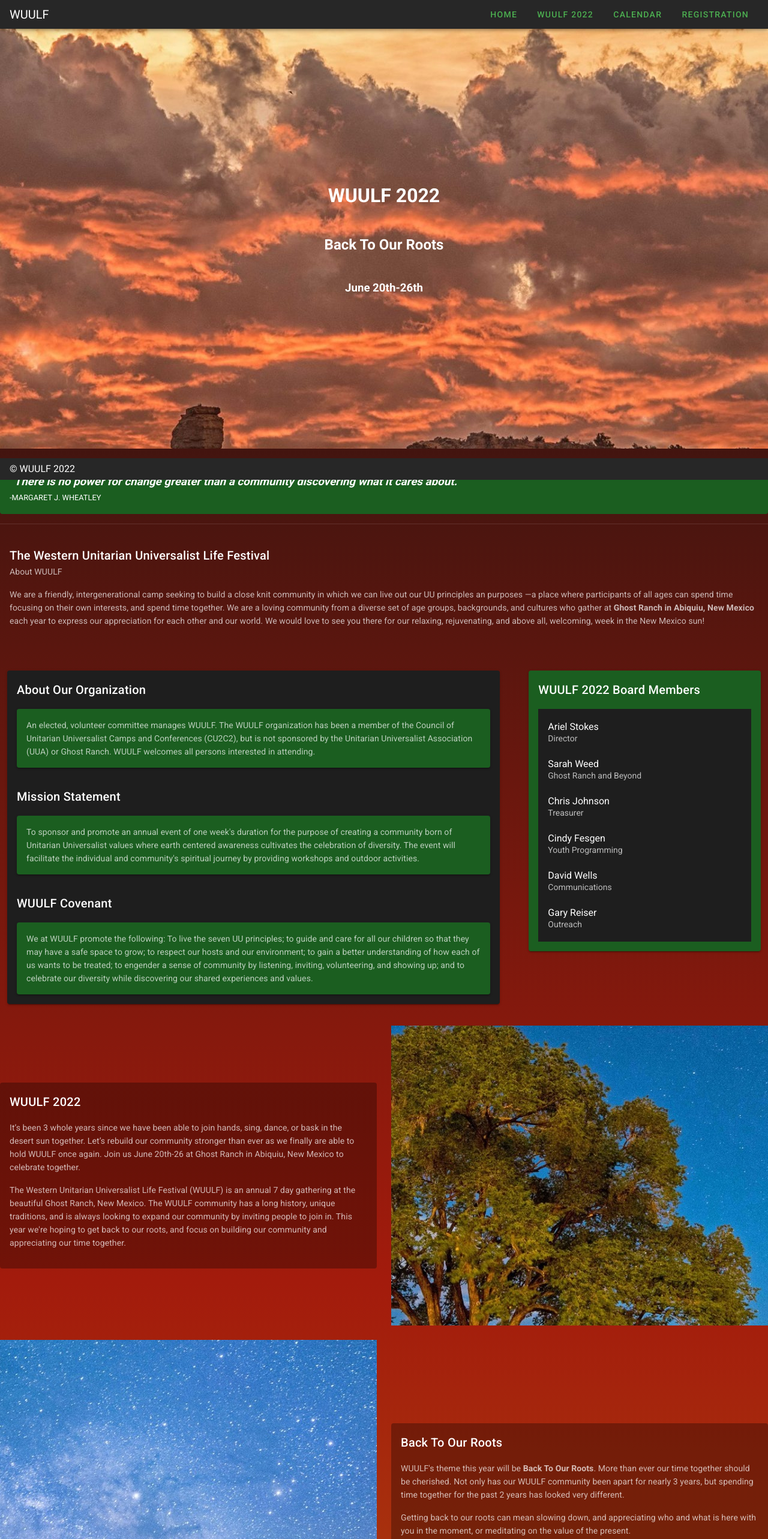
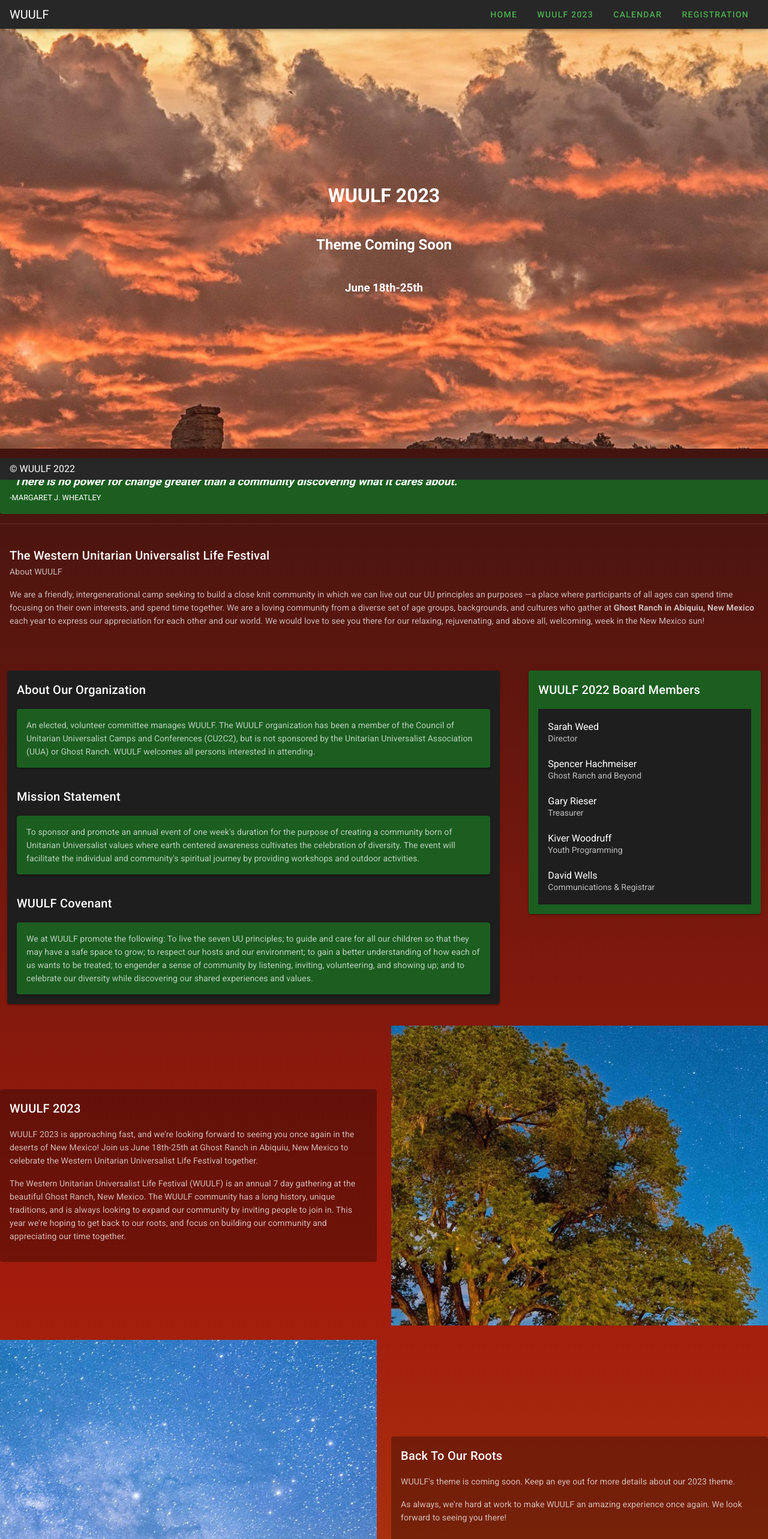
Before and after one commit to DavidWellsTheDeveloper/wuulf-festival, a Nuxt app: page / in a window 1280 px wide. Shown: the top 2566 px of the page at 60% size. Built offline with nearby package versions, Linux system fonts and the light colour scheme.

Commit message:
Update for 2023

```diff
--- a/components/JotForm.vue
+++ b/components/JotForm.vue
@@ -3,19 +3,20 @@
         <v-row justify="center">
             <v-col>
 
+
     <a
       href="javascript:void(
         window.open(
-                    'https://form.jotform.com/220645832594158',
+          'https://form.jotform.com/221655507991059',
           'blank',
           'scrollbars=yes,
           toolbar=no,
-                    width=700,
+          width=900,
           height=500'
         )
       )
     ">
-                WUULF 2022 Registration
+                WUULF 2023 Registration
                 </a>
             </v-col>
         </v-row>
--- a/components/Minister.vue
+++ b/components/Minister.vue
@@ -1,24 +1,18 @@
 <template>
     <v-card class="elevation-0" color="rgba(0,0,0,.3)">
         <v-card-title primary-title>
-            Minister And Theme
+            Minister
         </v-card-title>
         <v-card-text>
             <p>
-                WUULF will not have a dedicated community minister this year. At it's
-                core, WUULF is about the community we are building and growing after
-                being apart for so long. Part of our theme "Back To Our Roots" is
-                about taking ownership of WUULF and making it our own once again.
-                We will draw on our community wisdom to help with ministry this year.
+                We've heard your feedback, and have decided to bring back a dedicated minister
+                for 2023. If you know a minister who would love the WUULF community, and would
+                us in contact with them, feel free to email the WUULF board at
+                <a href="mailto: wuulf@groups.io">wuulf@groups.io</a>
             </p>
             <p>
-                WUULF 2022 will be having rotating community members leading our in
-                gathering worships every morning following breakfast.
-            </p>
-            <p>
-                If you are interested in leading (or coleading) a worship, please contact the board
-                by emailing <a href = "mailto: wuulf@groups.io">wuulf@groups.io</a>. We would love your help to make WUULF
-                amazing!
+                WUULF 2023 will be having our "in
+                gathering" worships every morning following breakfast. For more details see the schedule.
             </p>
         </v-card-text>
     </v-card>
@@ -31,5 +25,10 @@
 </script>
 
 <style lang="scss" scoped>
-
+a:link {
+    color: rgb(98, 168, 192);
+}
+a:visited {
+    color: rgb(98, 168, 192);
+}
 </style>
--- a/components/Nav.vue
+++ b/components/Nav.vue
@@ -3,9 +3,16 @@
         <v-app-bar dense fixed color="#1d467" dark>
             <v-toolbar-title v-text="title" />
             <v-spacer></v-spacer>
-            <v-btn text color="green" v-for="item in items" @click="$vuetify.goTo(item.to, scrollOptions)" :key="item.to">
+            <div v-for="item in items" :key="item.to">
+                <v-btn v-if="onHomePage && item.homeItem" text color="green" @click="$vuetify.goTo(item.to, scrollOptions)">
+                    {{ item.title }}
+                </v-btn>
+
+                <v-btn v-else text type="link" color="green" :href="'/' + item.to">
                 {{ item.title }}
             </v-btn>
+            </div>
+
         </v-app-bar>
     </v-container>
 </template>
@@ -18,27 +25,43 @@
                     {
                         icon: 'mdi-apps',
                         title: 'Home',
-                        to: '#welcome'
+                        to: '#welcome',
+                        homeItem: true
                     },
                     {
-                        title: 'WUULF 2022',
-                        to: '#wuulf2022'
+                        title: 'WUULF 2023',
+                        to: '#wuulf2023',
+                        homeItem: true
                     },
                     {
                         icon: 'mdi-chart-bubble',
                         title: 'Calendar',
-                        to: '#calendar'
+                        to: '#calendar',
+                        homeItem: true
                     },
                     {
                         icon: 'mdi-chart-bubble',
                         title: 'Registration',
-                        to: '#registration'
-                    }
+                        to: '#registration',
+                        homeItem: true
+                    },
+                    // {
+                    //     icon: 'mdi-chart-bubble',
+                    //     title: 'Past WUULF\'s',
+                    //     to: 'pastWuulfs',
+                    //     homeItem: false
+                    // }
                 ],
                 scrollOptions: {
-                    offset: 100
+                    offset: 100,
+                    duration: 800,
                 },
                 title: "WUULF",
+            }
+        },
+        computed: {
+            onHomePage() {
+                return this.$route.path === "/"
             }
         },
     }
--- a/components/Wuulf2022.vue
+++ b/components/Wuulf2023.vue
@@ -1,14 +1,13 @@
 <template>
-    <v-card class="elevation-0" color="rgba(0,0,0,.3)" id="wuulf2022">
+    <v-card class="elevation-0" color="rgba(0,0,0,.3)" id="wuulf2023">
         <v-card-title primary-title>
-            WUULF 2022
+            WUULF 2023
         </v-card-title>
         <v-card-text>
             <p>
-              It’s been 3 whole years since we have been able to join hands, sing, dance, or bask in the
-              desert sun together. Let’s rebuild our community stronger than ever as we finally are able
-              to hold WUULF once again. Join us June 20th-26 at Ghost Ranch in Abiquiu, New Mexico to
-              celebrate together.
+                WUULF 2023 is approaching fast, and we're looking forward to seeing you once again in
+                the deserts of New Mexico! Join us June 18th-25th at Ghost Ranch in Abiquiu, New Mexico
+                to celebrate the Western Unitarian Universalist Life Festival together.
             </p>
             <p>
               The Western Unitarian Universalist Life Festival (WUULF) is an annual 7 day gathering at
--- a/components/WuulfTheme.vue
+++ b/components/WuulfTheme.vue
@@ -5,14 +5,11 @@
         </v-card-title>
         <v-card-text>
             <p>
-                WUULF's theme this year will be <b>Back To Our Roots</b>. More than ever our
-                time together should be cherished. Not only has our WUULF community been apart
-                for nearly 3 years, but spending time together for the past 2 years has looked
-                very different.
+                WUULF's theme is coming soon. Keep an eye out for more details about our 2023 theme.
             </p>
             <p>
-                Getting back to our roots can mean slowing down, and appreciating who and what
-                is here with you in the moment, or meditating on the value of the present.
+                As always, we're hard at work to make WUULF an amazing experience once again. We
+                look forward to seeing you there!
             </p>
         </v-card-text>
     </v-card>
--- a/pages/index.vue
+++ b/pages/index.vue
@@ -3,9 +3,9 @@
     <v-row>
       <v-col>
         <v-parallax src="/1920-1080/19453143_10213404592897539_8945399834199640570_o.jpg" :height="parallaxHeight + 200">
-          <h1 class="my-5 text-center" id="welcome">WUULF 2022</h1>
-          <h2 class="my-5 text-center">Back To Our Roots</h2>
-          <h3 class="my-5 text-center">June 20th-26th</h3>
+          <h1 class="my-5 text-center" id="welcome">WUULF 2023</h1>
+          <h2 class="my-5 text-center">Theme Coming Soon</h2>
+          <h3 class="my-5 text-center">June 18th-25th</h3>
         </v-parallax>
       </v-col>
     </v-row>
@@ -59,7 +59,7 @@
     </v-row>
     <v-row>
       <v-col cols="12" md="6" align-self="center">
-        <Wuulf2022></Wuulf2022>
+        <Wuulf2023></Wuulf2023>
       </v-col>
       <v-col cols="12" md="6"  align-self="center">
         <v-parallax src="/1920-1080/19243087_10213417605702851_6951291830362793520_o.jpg" :height="parallaxHeight"></v-parallax>
@@ -105,29 +105,25 @@ export default {
     return {
       board: [
         {
-          name: "Ariel Stokes",
+          name: "Sarah Weed",
           position: "Director"
         },
         {
-          name: "Sarah Weed",
+          name: "Spencer Hachmeiser",
           position: "Ghost Ranch and Beyond"
         },
         {
-          name: "Chris Johnson",
+          name: "Gary Rieser",
           position: "Treasurer"
         },
         {
-          name: "Cindy Fesgen",
+          name: "Kiver Woodruff",
           position: "Youth Programming"
         },
         {
           name: "David Wells",
-          position: "Communications"
-        },
-        {
-          name: "Gary Reiser",
-          position: "Outreach"
-        },
+          position: "Communications & Registrar"
+        }
       ]
     }
   },
--- /dev/null
+++ b/pages/pastWuulfs.vue
@@ -0,0 +1,77 @@
+<template>
+    <v-container grid-list-xs>
+        <h1>Past WUULF's</h1>
+        <p>As an intergenerational camp, it's inspiring to know that WUULF has been around long enough to see generations grow from children to adults at WUULF year after year.</p>
+        <v-timeline>
+            <v-timeline-item
+                v-for="(event, i) in events"
+                :key="i"
+                :color="event.color"
+                small
+                >
+                <template v-slot:opposite>
+                    <span
+                    :class="`headline font-weight-bold ${event.color}--text`"
+                    v-text="event.year"
+                    ></span>
+                </template>
+                <v-card class="elevation-2">
+                    <v-card-title class="text-h5">
+                    {{ event.title }}
+                    </v-card-title>
+                    <v-card-text>
+                    {{ event.text }}
+                    </v-card-text>
+                </v-card>
+                </v-timeline-item>
+        </v-timeline>
+        <h2>Photos</h2>
+
+    </v-container>
+</template>
+
+<script>
+    export default {
+        name: "pastWuulfs",
+        data() {
+            return {
+                events: [
+                    {
+                    title: 'A few UU Families visit Ghost Ranch',
+                    text: 'In it\'s humble beginings, a few UU families attended Ghost Ranch together, and an annual tradition to continue visiting year after year.',
+                    color: 'secondary',
+                    year: '1960',
+                    },
+                    {
+                    title: 'The group took on the name "Mountain Desert Family Festival".',
+                    text: '',
+                    color: 'accent',
+                    year: 'Unknow',
+                    },
+                    {
+                    title: 'Mountain Desert Family Festival became a non-profit',
+                    text: 'Claudia Van Buren was president of the Mountain Desert Family Festival, and applied the organization for 501c non-profit status. This was a big step towards making us the organization it is today.',
+                    color: 'priary',
+                    year: '1996',
+                    },
+                    {
+                    title: 'Event 1',
+                    text: 'Lorem Ibsem asdfj we ew vd adsf.',
+                    color: 'info',
+                    year: '1990',
+                    },
+                    {
+                    title: 'Event 1',
+                    text: 'Lorem Ibsem asdfj we ew vd adsf.',
+                    color: 'warning',
+                    year: '2000',
+                    },
+                ],
+            }
+        },
+    }
+</script>
+
+<style lang="scss" scoped>
+
+</style>
```
Lines whose indentation alone changed are shown as unchanged.
